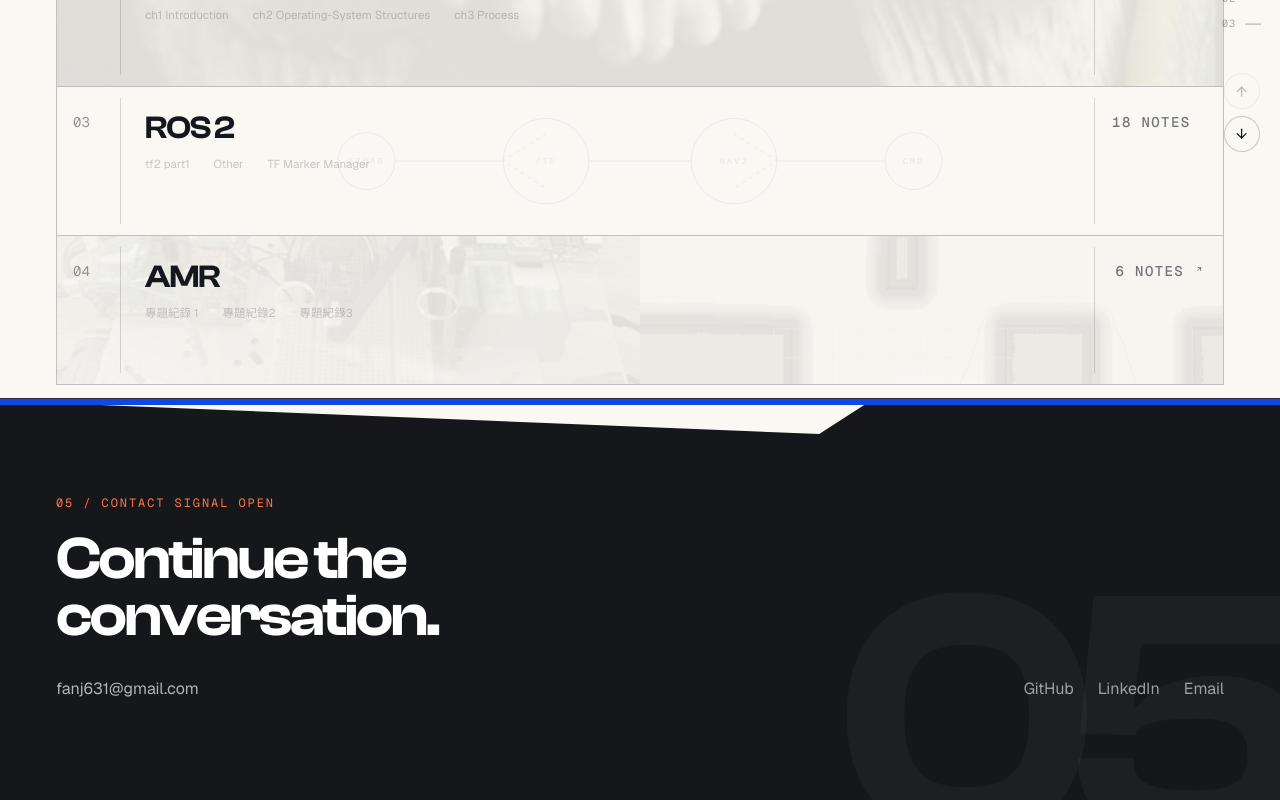
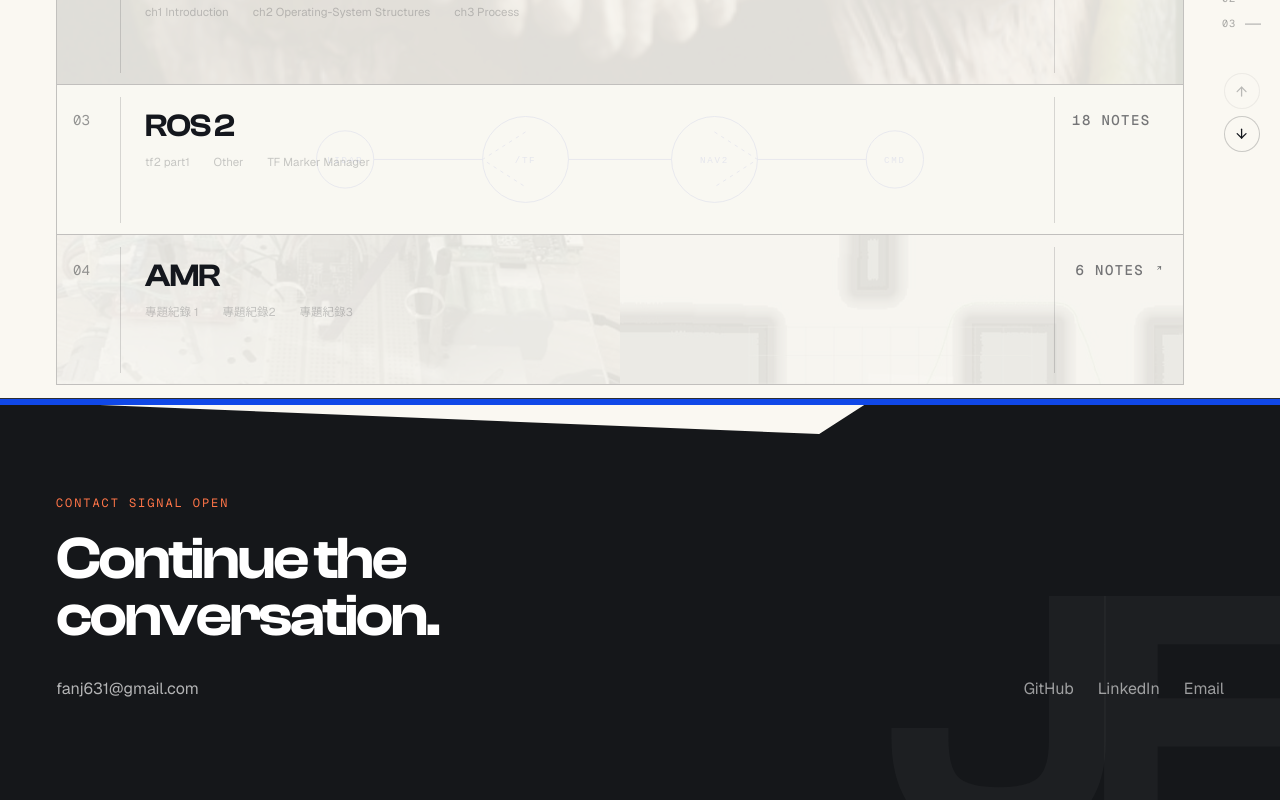
Before and after one commit to johnson931128/johnson931128.github.io, a Next.js app: page / in a window 1280 px wide. Shown: the part 402-1202 px from the top of the page. Built offline with nearby package versions, Linux system fonts and the light colour scheme.

Commit message:
fix: correct learning notes scene details

```diff
--- a/src/app/globals.css
+++ b/src/app/globals.css
@@ -664,6 +664,10 @@
   grid-template-columns: 2.5rem minmax(0, 1fr) auto;
 }
 
+.learning-notes-title {
+  word-spacing: 0.12em;
+}
+
 .knowledge-cell {
   min-width: 0;
   padding-block: 1.75rem;
@@ -1412,8 +1416,10 @@
 
   .portfolio-scenes[data-enhanced="true"] .notes-heading-group h2 {
     margin-top: 0.5rem;
-    font-size: clamp(3rem, 5.1vw, 4.75rem);
+    font-size: clamp(3rem, 4.4vw, 4rem);
+    letter-spacing: -0.025em;
     white-space: nowrap;
+    word-spacing: 0.14em;
   }
 
   .portfolio-scenes[data-enhanced="true"] .notes-heading-meta > p {
@@ -1536,7 +1542,7 @@
   }
 
   .portfolio-scenes[data-enhanced="true"] .notes-heading-group h2 {
-    font-size: 3.35rem;
+    font-size: 3.15rem;
   }
 
   .portfolio-scenes[data-enhanced="true"] .notes-heading-meta > p {
@@ -1549,6 +1555,12 @@
 
   .portfolio-scenes[data-enhanced="true"] .knowledge-row {
     padding-block: 0.7rem;
+  }
+}
+
+@media (min-width: 1024px) and (max-width: 1319px) {
+  .portfolio-scenes[data-enhanced="true"] .learning-layout {
+    padding-right: clamp(5.5rem, 8vw, 6rem);
   }
 }
 
--- a/src/components/portfolio/learning-notes-section.tsx
+++ b/src/components/portfolio/learning-notes-section.tsx
@@ -19,13 +19,13 @@
         <div className="notes-heading-group mb-12">
           <div className="notes-heading-meta grid gap-5 md:grid-cols-[1fr_minmax(18rem,0.7fr)] md:items-end">
             <p className="section-kicker">
-              <span>04</span> Learning notes
+              <span>03</span> Learning notes
             </p>
             <p className="max-w-lg text-base leading-7 text-muted-foreground md:justify-self-end">
               Study notes organized around the systems I keep returning to—from processor pipelines to robot navigation.
             </p>
           </div>
-          <h2 id="learning-notes-heading" className="learning-notes-title font-display mt-4 text-5xl leading-[0.95] tracking-[-0.045em] sm:text-6xl lg:text-7xl">
+          <h2 id="learning-notes-heading" className="learning-notes-title font-display mt-4 text-5xl leading-[0.95] tracking-[-0.025em] sm:text-6xl lg:text-7xl">
             Research Note &amp; Learning Notes
           </h2>
         </div>
--- a/src/components/portfolio/portfolio-footer.tsx
+++ b/src/components/portfolio/portfolio-footer.tsx
@@ -6,10 +6,10 @@
   return (
     <footer id="contact" className="portfolio-footer full-bleed relative overflow-hidden border-t border-white/10 bg-[#15171a] text-white">
       <div className="footer-cobalt-rule absolute inset-x-0 top-0 h-1.5 bg-primary" aria-hidden />
-      <div className="footer-figure font-display" aria-hidden>05</div>
+      <div className="footer-figure font-display" aria-hidden>JF</div>
       <div className="relative mx-auto grid max-w-7xl gap-12 px-6 py-20 sm:px-10 md:grid-cols-[1fr_auto] md:items-end lg:px-14 lg:py-24">
         <div>
-          <p className="font-mono text-xs uppercase tracking-[0.16em] text-[#ff7548]">05 / Contact signal open</p>
+          <p className="font-mono text-xs uppercase tracking-[0.16em] text-[#ff7548]">Contact signal open</p>
           <h2 className="font-display mt-5 max-w-2xl text-5xl leading-[0.95] tracking-[-0.04em] sm:text-6xl">Continue the conversation.</h2>
           <a
             href={`mailto:${DATA.contact.email}`}
--- a/src/components/portfolio/project-showcase.tsx
+++ b/src/components/portfolio/project-showcase.tsx
@@ -152,7 +152,7 @@
     >
       <div className="project-showcase-header mb-6 flex items-end justify-between gap-6 border-b border-foreground/20 pb-5">
         <div>
-          <p className="section-kicker"><span>03</span> Selected work</p>
+          <p className="section-kicker"><span>02</span> Selected work</p>
           <h2 className="project-showcase-title font-display mt-3 text-4xl leading-none tracking-[-0.035em] sm:text-5xl">Project showcase</h2>
         </div>
         <p className="project-index font-mono text-sm tabular-nums text-foreground" aria-live="polite">
```
